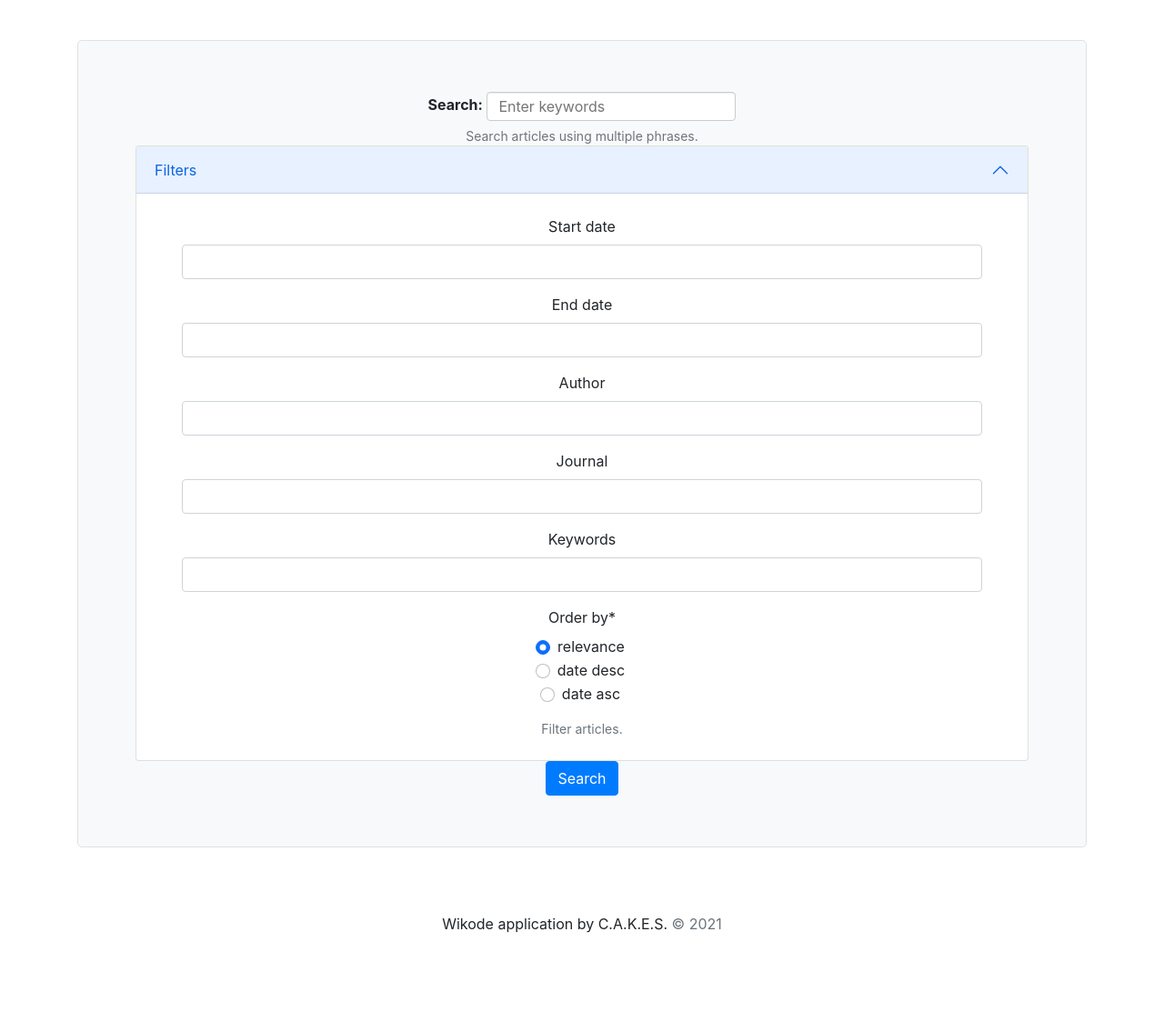
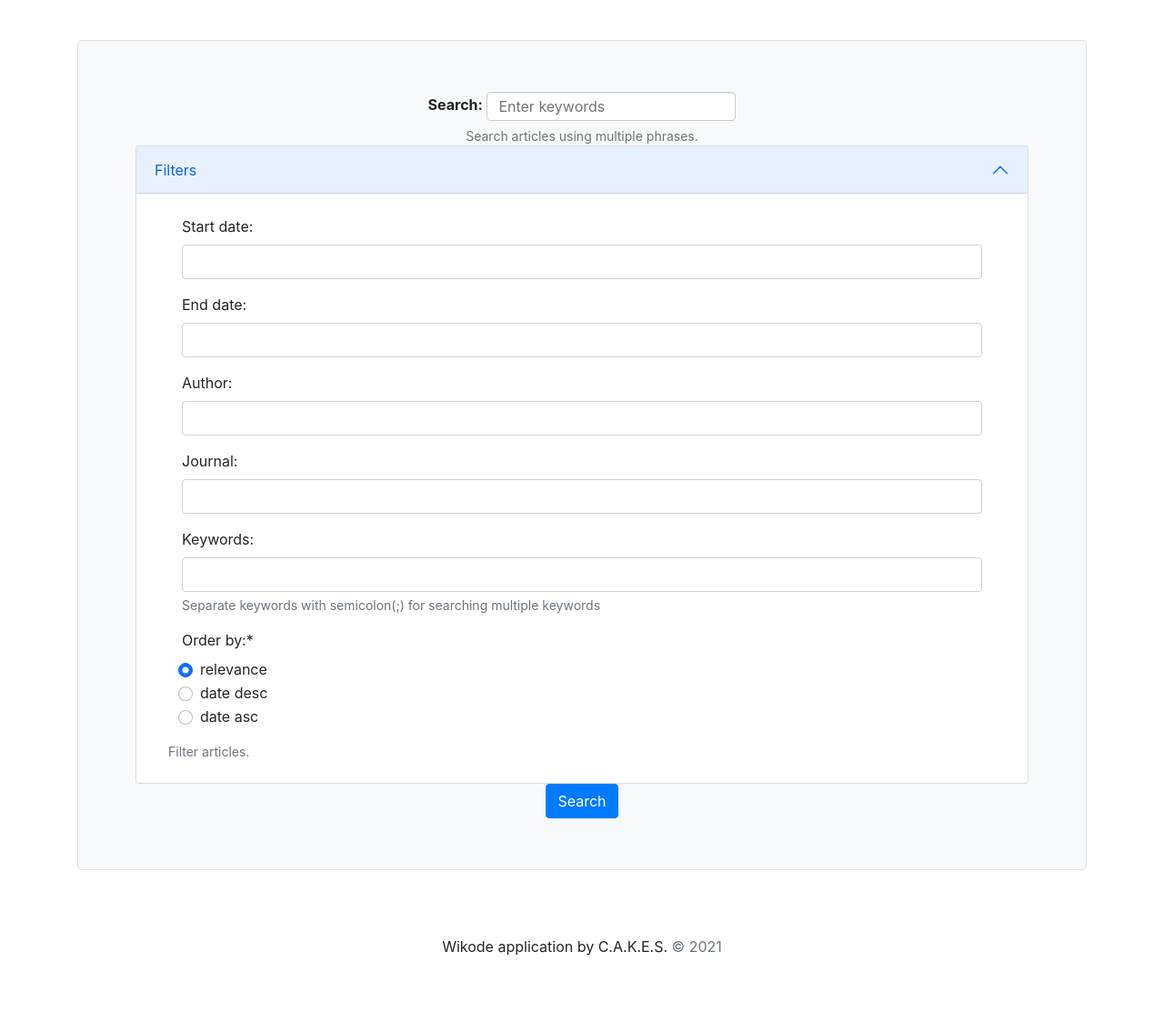
Before and after one commit to CAKES-coding/swe574-group2, a Django app: page / in a window 1280 px wide, after a click on "Filters". Shown: the part 56-1169 px from the top of the page at 91% size. Before the commit the page ends 1082 px from the top, so only its background shows below. Run offline with Django 3.2, Linux system fonts and the light colour scheme; the visitor is signed in with stand-in values (Sample User, id 1); some libraries are stand-ins or nearby versions.

Commit message:
align filter fields to left

```diff
--- a/Project/Wikode/templates/wikodeApp/searchAndFilterBox.html
+++ b/Project/Wikode/templates/wikodeApp/searchAndFilterBox.html
@@ -27,7 +27,7 @@
                             <div id="collapseOne" class="accordion-collapse collapse" aria-labelledby="headingOne"
                                  data-bs-parent="#accordionExample">
                                 <div class="accordion-body">
-                                    <div class="container-fluid py-2">
+                                    <div id="filter_container" class="container-fluid py-2" style="text-align:left;">
                                         <div class="container">
                                             {{ filter_form|crispy }}
                                         </div>
--- a/Project/Wikode/wikodeApp/forms.py
+++ b/Project/Wikode/wikodeApp/forms.py
@@ -8,12 +8,14 @@ DateInput = partial(forms.DateInput, {'class': 'datepicker'})
 
 
 class FilterForm(forms.Form):
-    start_date = forms.DateField(widget=DateInput(), required=False)
-    end_date = forms.DateField(widget=DateInput(), required=False)
-    author_field = forms.CharField(label='Author', max_length=100, required=False)
-    journal_field = forms.CharField(label='Journal', max_length=100, required=False)
-    keywords_field = forms.CharField(label='Keywords', max_length=100, required=False)
-    order_by = forms.ChoiceField(choices=[('relevance', 'relevance'),
+    start_date = forms.DateField(label='Start date:', widget=DateInput(), required=False)
+    end_date = forms.DateField(label='End date:', widget=DateInput(), required=False)
+    author_field = forms.CharField(label='Author:', max_length=100, required=False)
+    journal_field = forms.CharField(label='Journal:', max_length=100, required=False)
+    keywords_field = forms.CharField(label='Keywords:', max_length=100, required=False,
+                                     help_text='Separate keywords with semicolon(;) for searching multiple keywords')
+    order_by = forms.ChoiceField(label='Order by:',
+                                 choices=[('relevance', 'relevance'),
                                           ('date_desc', 'date desc'),
                                           ('date_asc', 'date asc')],
                                  widget=forms.RadioSelect
--- a/Project/Wikode/wikodeApp/static/wikodeApp/css/styles.css
+++ b/Project/Wikode/wikodeApp/static/wikodeApp/css/styles.css
@@ -17,6 +17,10 @@
     flex-direction: column;
 }
 
+.filter_div {
+    text-align: left;
+}
+
 #tagInput {
     width: 300px;
 }
```
